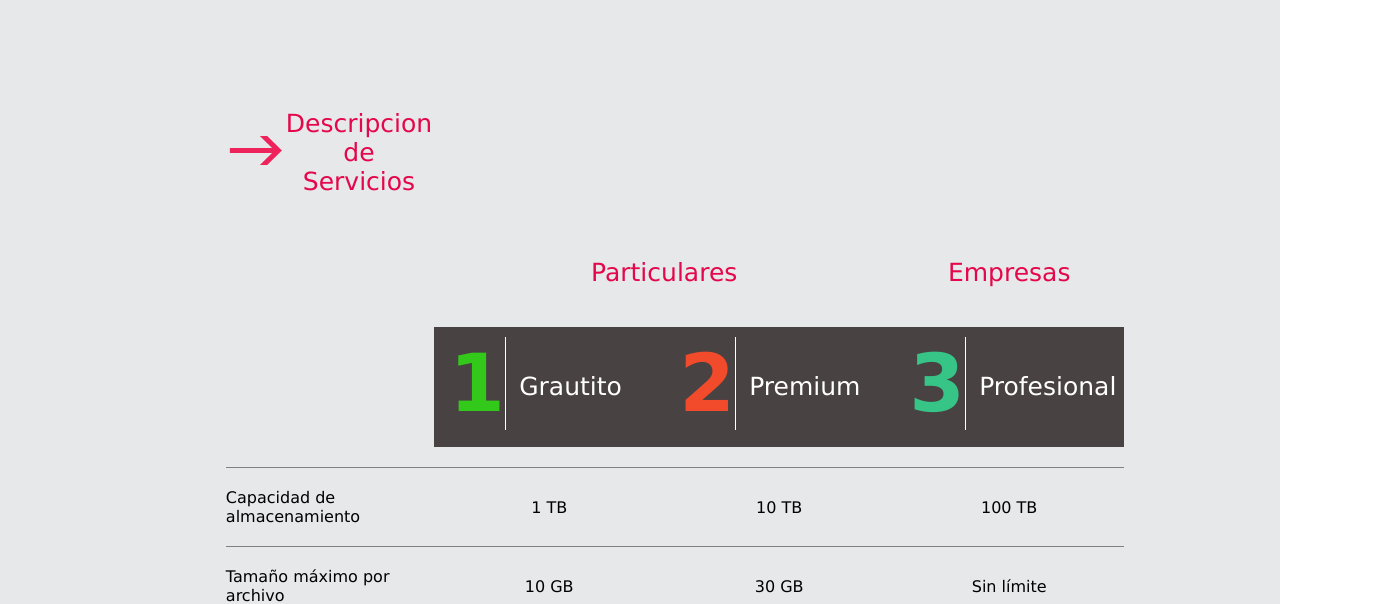
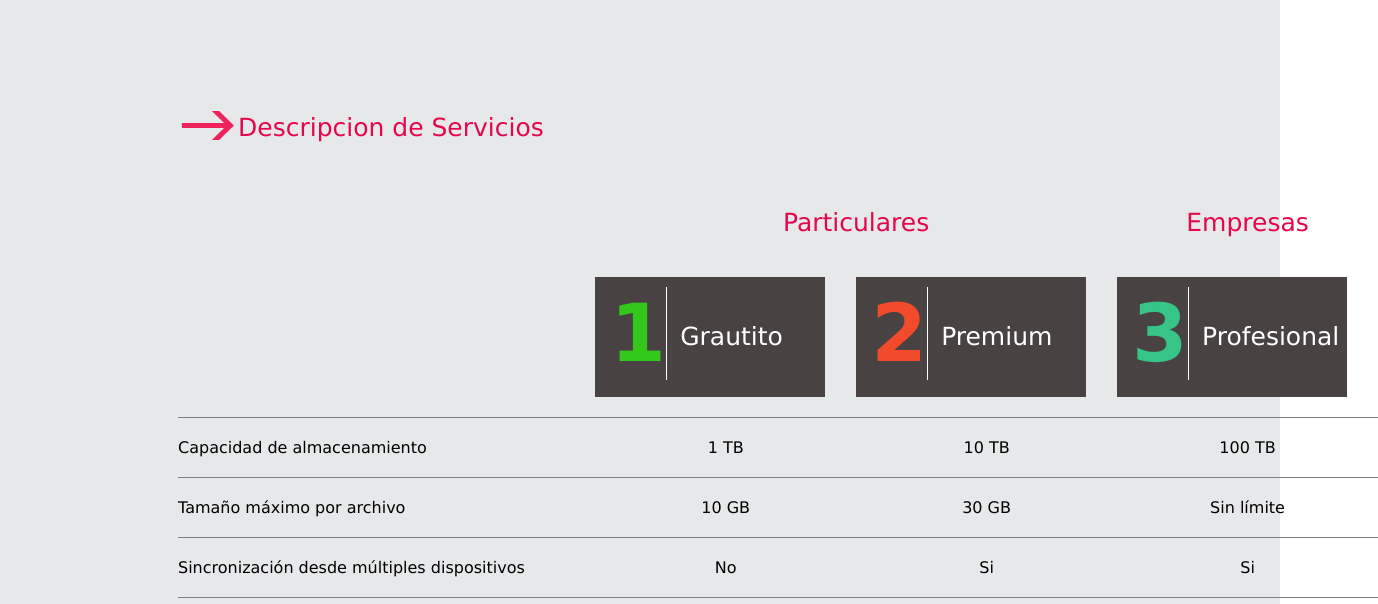
Before and after one commit to Jasorza/Laboratorio-4, a plain HTML site: page planes.html in a window 1280 px wide. Shown: the part 206-810 px from the top of the page, 1378 px wide, since content can reach past the window. Drawn offline with Linux system fonts and the light colour scheme.

Commit message:
final presentacion

```diff
--- a/css/estilosplanes.css
+++ b/css/estilosplanes.css
@@ -42,12 +42,15 @@ header{
 
 .table{
 	padding-left: 30px;
+	width: 900px;
 	height: 700px;
+	margin: 0 auto;
 }
 
 .master{
-	width: 90%;
+	width: 1200px;
 	padding: 0px;
+	margin: 0 auto;
 }
 
 .title{
```
